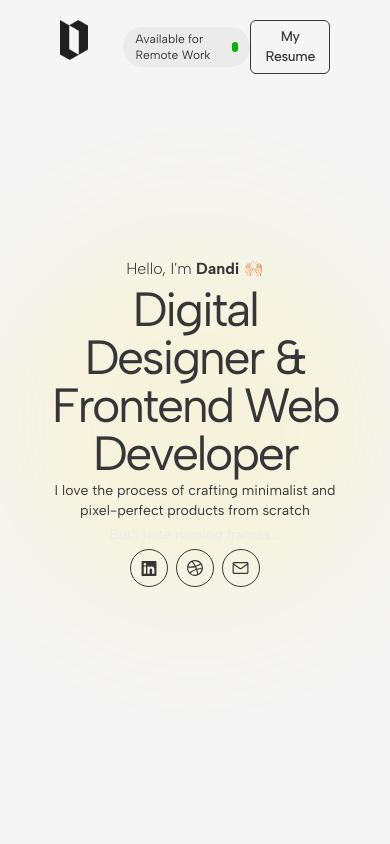
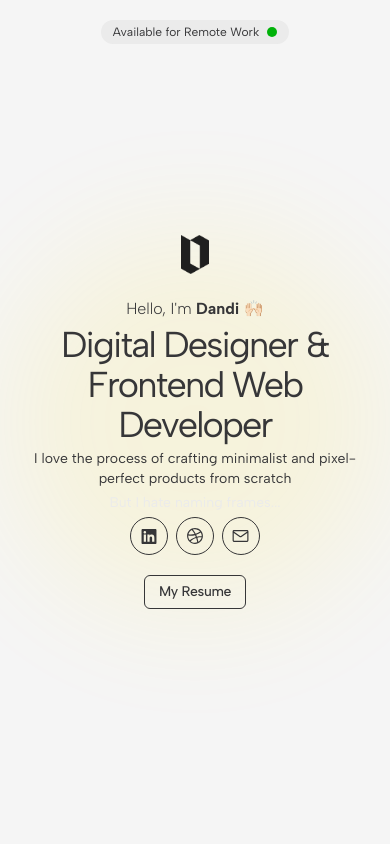
Before and after one commit to dandidaro/portfolio-v2, a website: page index.html in a window 390 px wide. Shown: the top 844 px of the page. Drawn offline with Linux system fonts and the light colour scheme; a web font is replaced by a local one.

Commit message:
v0.5
update for responsive (sm to phone)

```diff
--- a/index.html
+++ b/index.html
@@ -11,21 +11,21 @@
     <link rel="stylesheet" href="./css/output.css">
     <title>Dandi Darojat | Digital Designer and Frontend Web Dev</title>
 </head>
-<body class="font-albertsans w-auto 2xl:w-6/12 text-jetblack bg-bonewhite mx-10 lg:mx-32 2xl:mx-auto">
+<body class="font-albertsans w-auto 2xl:w-6/12 text-jetblack bg-bonewhite mx-4 sm:mx-10 lg:mx-32 2xl:mx-auto">
     <!-- SECTION 0 | HEADER -->
     <div class="container min-w-full lg:w-auto relative">
         <div class="container min-w-full lg:w-auto absolute">
             <div class="flex flex-row p-5">
-                <div class="basis-1/4">
+                <div class="basis-1/4 hidden sm:inline-block">
                     <a href="#"><img src="./assets/images/logo.png" class="max-h-10"></a>
                 </div>
-                <div class="basis-2/4 place-items-center align-middle content-center">
-                    <div class="flex flex-row items-center gap-2 text-xs bg-lightgray rounded-full px-3 py-1">
+                <div class="basis-full sm:basis-2/4 place-items-center align-middle content-center">
+                    <div class="flex flex-row items-center gap-2 text-xs bg-lightgray rounded-full px-3 py-1 w-fit">
                         Available for Remote Work
                         <div class="w-2.5 h-2.5 bg-green rounded-full"></div>
                     </div>
                 </div>
-                <div class="basis-1/4 text-right">
+                <div class="basis-1/4 text-right hidden sm:inline-block">
                     <button class="tracking-tight font-medium text-sm px-3.5 py-1.5 border border-solid border-jetblack rounded-md hover:bg-jetblack hover:text-bonewhite duration-200">My Resume</button>
                 </div>
             </div>
@@ -36,9 +36,10 @@
 
     <!-- SECTION 1 | HERO -->
     <div class="container min-h-screen min-w-full lg:w-auto content-center place-items-center">
+        <div class="inline-block sm:hidden"><a href="#"><img src="./assets/images/logo.png" class="max-h-10 mb-4"></a></div>
         <div class="flex flex-col place-items-center space-y-1 *:text-center *:w-fit">
             <p class="font-light">Hello, I'm <a class="font-bold hover:bg-jetblack hover:text-bonewhite hover:px-1 duration-200" href="https://linkedin.com/in/dandidaro" target="_blank">Dandi</a> 🙌🏻</p>
-            <h1 class="text-5xl md:text-6xl lg:text-7xl tracking-tighter">Digital Designer & <br>Frontend Web Developer</h1>
+            <h1 class="text-4xl sm:text-5xl md:text-6xl lg:text-7xl tracking-tighter">Digital Designer & <br>Frontend Web Developer</h1>
             <p class="text-sm md:text-base">I love the process of crafting minimalist and pixel-perfect products from scratch</p>
             <p class="text-lightgray text-sm">But I hate naming frames...</p>
             <div class="flex flex-row gap-2">
@@ -64,6 +65,7 @@
                     </div>
                 </a>
             </div>
+            <div class="inline-block sm:hidden"><button class="mt-4 tracking-tight font-medium text-sm px-3.5 py-1.5 border border-solid border-jetblack rounded-md hover:bg-jetblack hover:text-bonewhite duration-200">My Resume</button></div>
         </div>
         <div class="bg-yellow w-96 h-96 absolute rounded-full opacity-10 m-auto left-0 right-0 top-0 bottom-0 blur-3xl -z-50"></div>
     </div>
@@ -325,7 +327,7 @@
 
     <!-- SECTION 4 | FOOTER -->
      <div class="container min-w-full my-20">
-        <div class="flex flex-row bg-jetblack px-10 py-8 rounded-xl place-content-center place-items-center flex-wrap md:flex-nowrap gap-4 md:gap-0">
+        <div class="flex flex-row bg-jetblack px-8 sm:px-10 py-8 rounded-xl place-content-center place-items-center flex-wrap md:flex-nowrap gap-4 md:gap-0">
             <div class="flex flex-col grow *:text-bonewhite text-center md:text-left">
                 <h1 class="text-2xl tracking-tighter font-medium">Let's Collaborate ✨</h1>
                 <p class="text-sm tracking-tighter">Wondering what we can achieve if we work together?</p>
```
Also changed, not shown: css/output.css.
